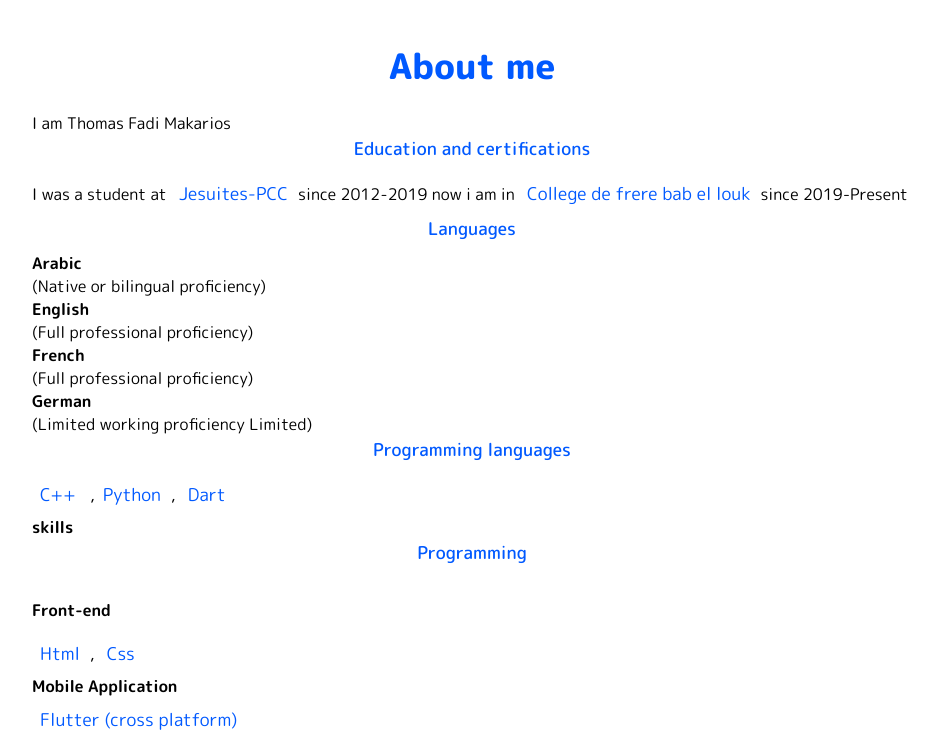
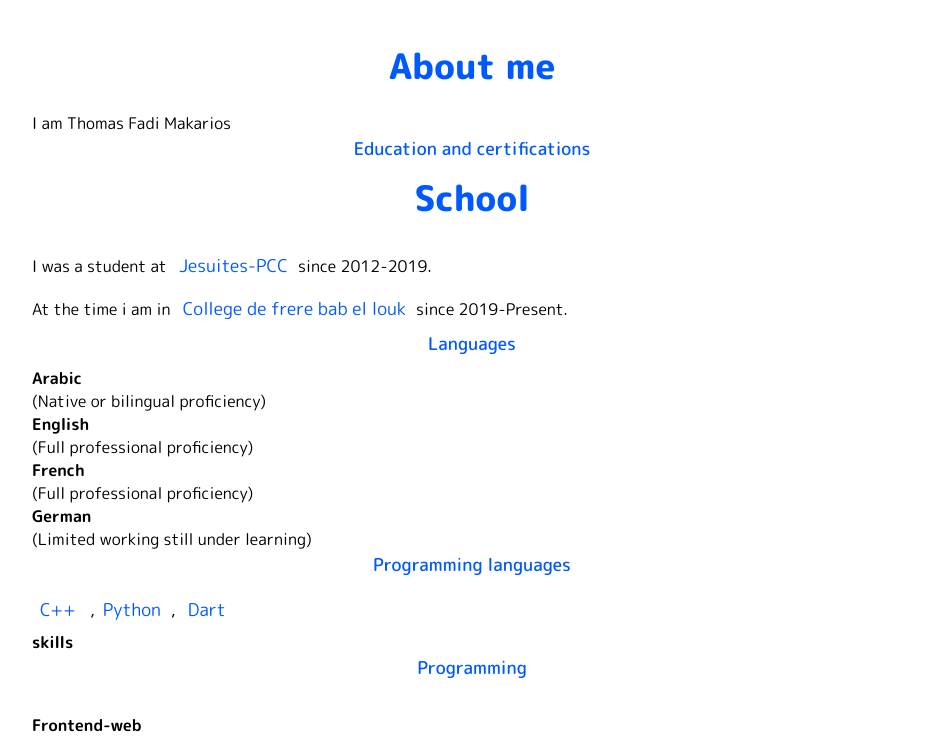
Before and after one commit to Thomasfadi/thomas-fadi.com, a plain HTML site: page index.html in a window 1280 px wide. Shown: the part 860-1604 px from the top of the page, without its empty margins (168-1106 px from the left). Drawn offline with Linux system fonts and the light colour scheme.

Commit message:
Add files via upload

```diff
--- a/index.html
+++ b/index.html
@@ -51,9 +51,12 @@
     <h2> About me</h2>
     I am Thomas Fadi Makarios
     <samp>
-        <h3>Education and certifications </h3>  I was a student at  <a href="https://www.jesuitescsf.com/"target="_blank">Jesuites-PCC</a>since 2012-2019 now i am in <a href="https://freresbabellouk.org/"target="_blank">College de frere bab el louk</a>since 2019-Present
+        <h3>Education and certifications </h3>
+        <h2>School</h2>
+        I was a student at  <a href="https://www.jesuitescsf.com/"target="_blank">Jesuites-PCC</a>since 2012-2019.<br>
+        At the time i am in <a href="https://freresbabellouk.org/"target="_blank">College de frere bab el louk</a>since 2019-Present.
         <H3> Languages </H3>
-    <h4>Arabic</h4> (Native or bilingual proficiency) <br> <h4>English</h4>(Full professional proficiency) <br> <h4>French</h4> (Full professional proficiency) <br> <h4>German</h4>(Limited working proficiency Limited)
+    <h4>Arabic</h4> (Native or bilingual proficiency) <br> <h4>English</h4>(Full professional proficiency) <br> <h4>French</h4> (Full professional proficiency) <br> <h4>German</h4>(Limited working still under learning)
     <h3>
         Programming languages
     </h3>
@@ -69,7 +72,7 @@
     Programming
     </h3> <br>
     <h4>
-    Front-end
+    Frontend-web
     </h4>
     <h3>
     </h3>
```
